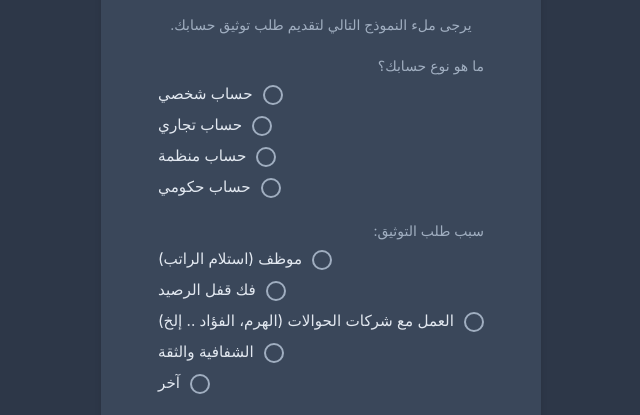
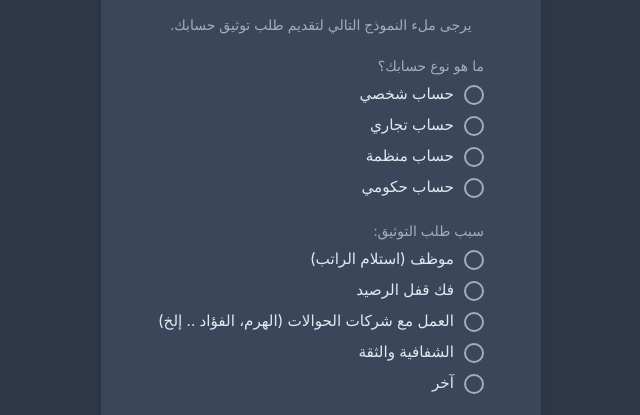
Before and after one commit to sham-cash/SHAM-CASH, a website: page verify/index.html in a window 1280 px wide. Shown: the part 337-752 px from the top of the page, without its empty margins (319-959 px from the left). Drawn offline with Linux system fonts and the light colour scheme; no server answers.

Commit message:
Update index.html

```diff
--- a/verify/index.html
+++ b/verify/index.html
@@ -269,7 +269,7 @@
             width: 100%;
             display: flex;
             flex-direction: column; /* Stack vertically */
-            align-items: flex-end; /* Align to the right in RTL */
+            align-items: flex-start; /* Align to the right in RTL */
             margin-bottom: 16px;
         }
 
```
